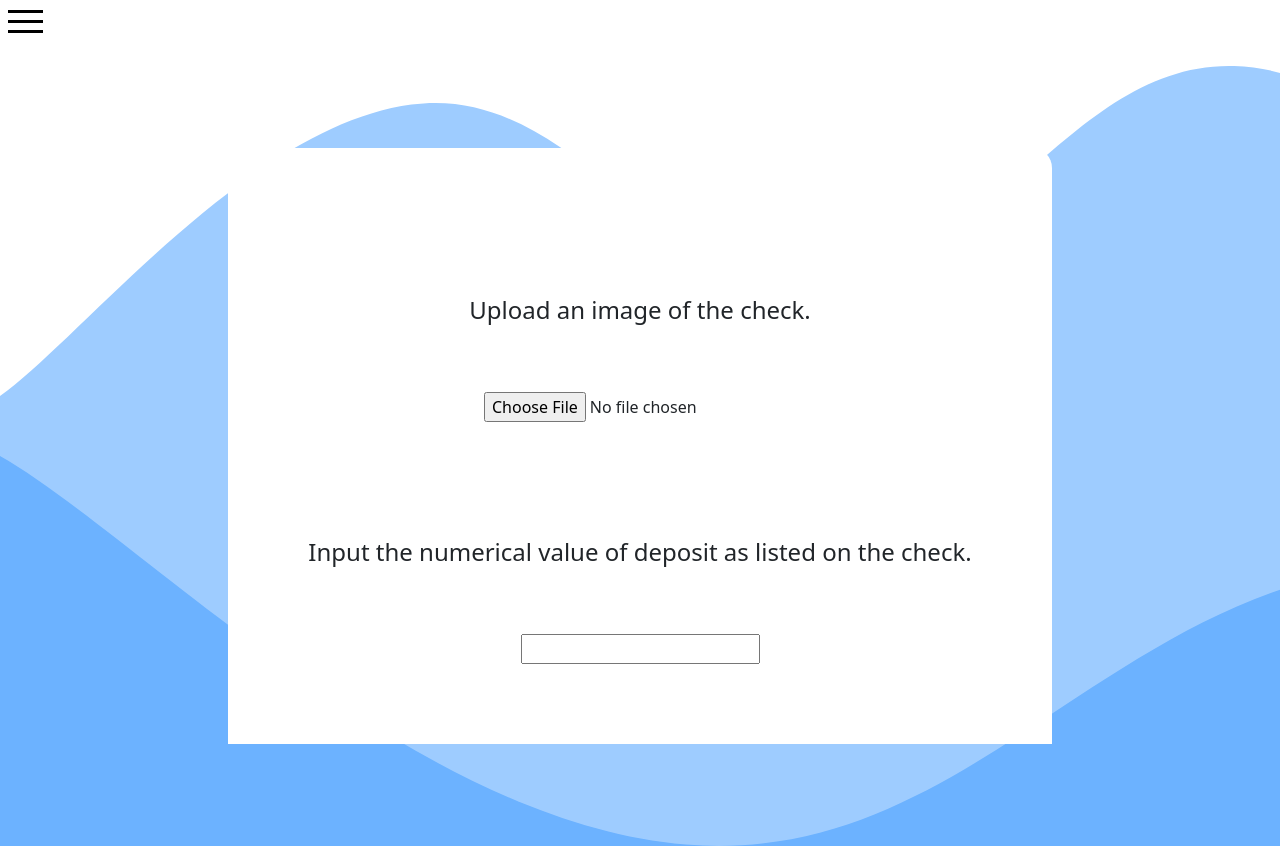
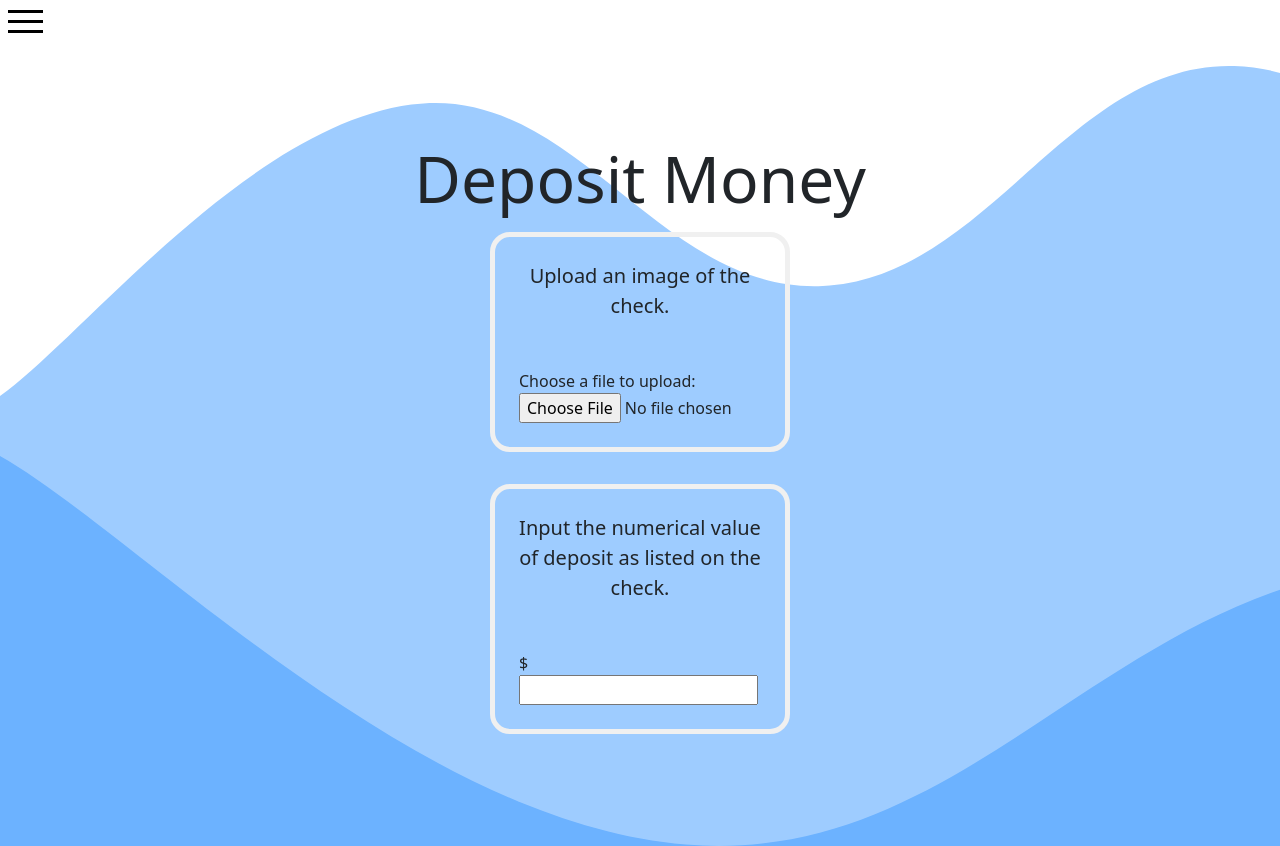
Before and after one commit to NoureddinBakir/ATM-Group-3, a Next.js app: page /deposit in a window 1280 px wide. Built offline with nearby package versions, Linux system fonts and the light colour scheme.

Commit message:
Temporary Styling

```diff
--- a/pages/deposit.js
+++ b/pages/deposit.js
@@ -13,24 +13,36 @@ export default function deposit(){
             </Head>
 
             <main className={styles.main}>
-                <body className={styles.contentCard}>
-                    <p className={styles.description}>
-                        Upload an image of the check.
-                    </p>
+                <h3 className={styles.title}>
+                    Deposit Money
+                </h3>
 
-                    <input type="file" accept=".jpg, .png, .pdf" /*onChange="handleFile(deposit)"*/ />
-                    {/* don't need to deal with img but prob should check if file type is accepted */}
+                <div className={styles.grid}>
+                    <a className={styles.card}>
+                        <p className={styles.description}>
+                            Upload an image of the check.
+                        </p>
+                    <br/><br/>
+                    <form>
+                        <label htmlFor="first"> Choose a file to upload: </label>
+                        <input type="file" accept=".jpg, .png, .pdf"/>
+                    </form>
+                    </a>
+                </div>
 
-                    <text>
+                <div className={styles.grid}>
+                    <a className={styles.card}>
+                        <p className={styles.description}>
+                            Input the numerical value of deposit as listed on the check.
+                        </p>
                         <br/><br/>
-                    </text>
+                        <form /*action=?? onSubmit update values in DB?*/>
+                            <label htmlFor="first"> $ </label>
+                            <input type="text" /*onInput="validateNumber(deposit)" ?*/ />
+                        </form>
+                    </a>
+                </div>
 
-                    <p className={styles.description}>
-                        Input the numerical value of deposit as listed on the check.
-                    </p>
-                    <input type="text" /*onInput="validateNumber(deposit)"*/ />
-                    {/* onSubmit, update values in DB? */}
-                </body>
             </main>
         </div>
     )
@@ -39,7 +51,7 @@ export default function deposit(){
 //functions from chat gpt on how to specify/limit input types
 // unsure if I leave these functions below the default function?
 
-//accept only jpg/png/pdf
+//if we want to accept only jpg/png/pdf
 //function handleFile(deposit) {
 //     const files = deposit.target.files;
 //     if (files.length === 0) {
```
